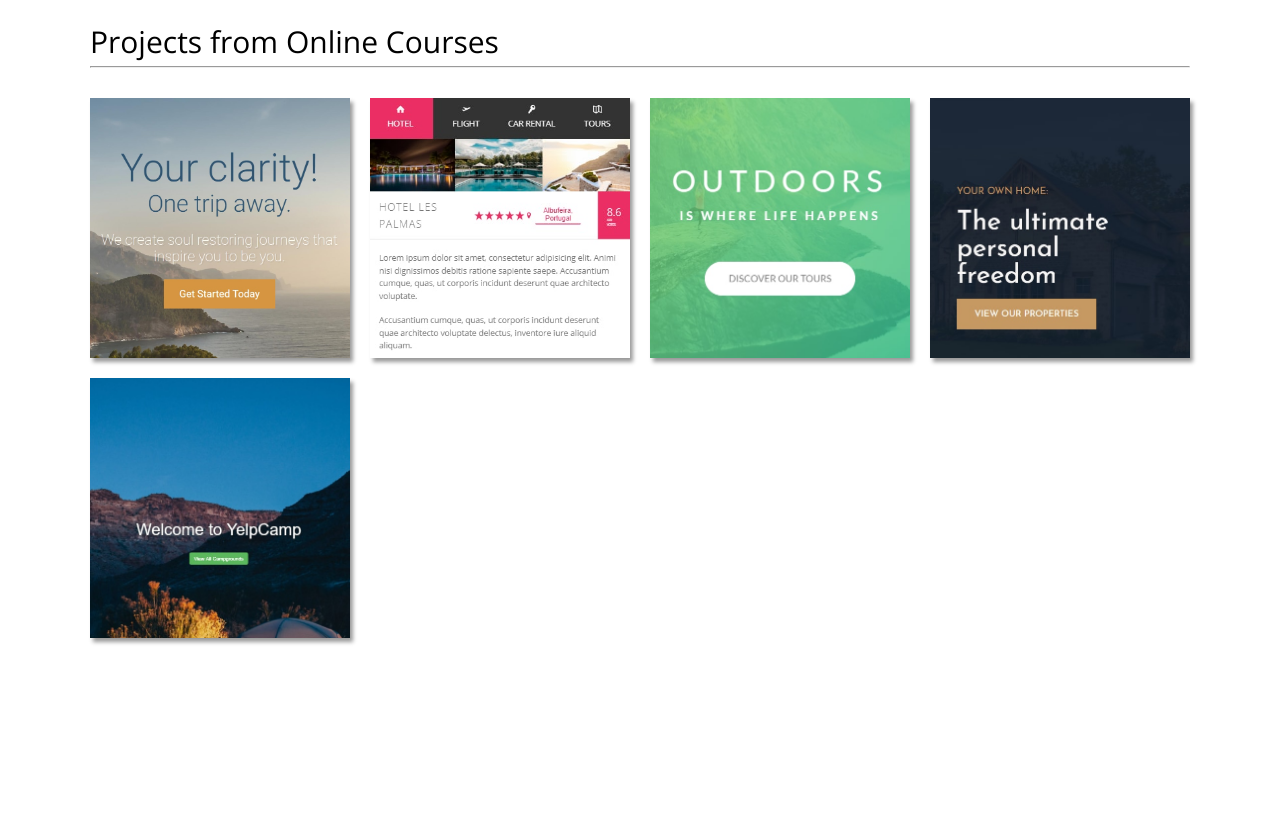
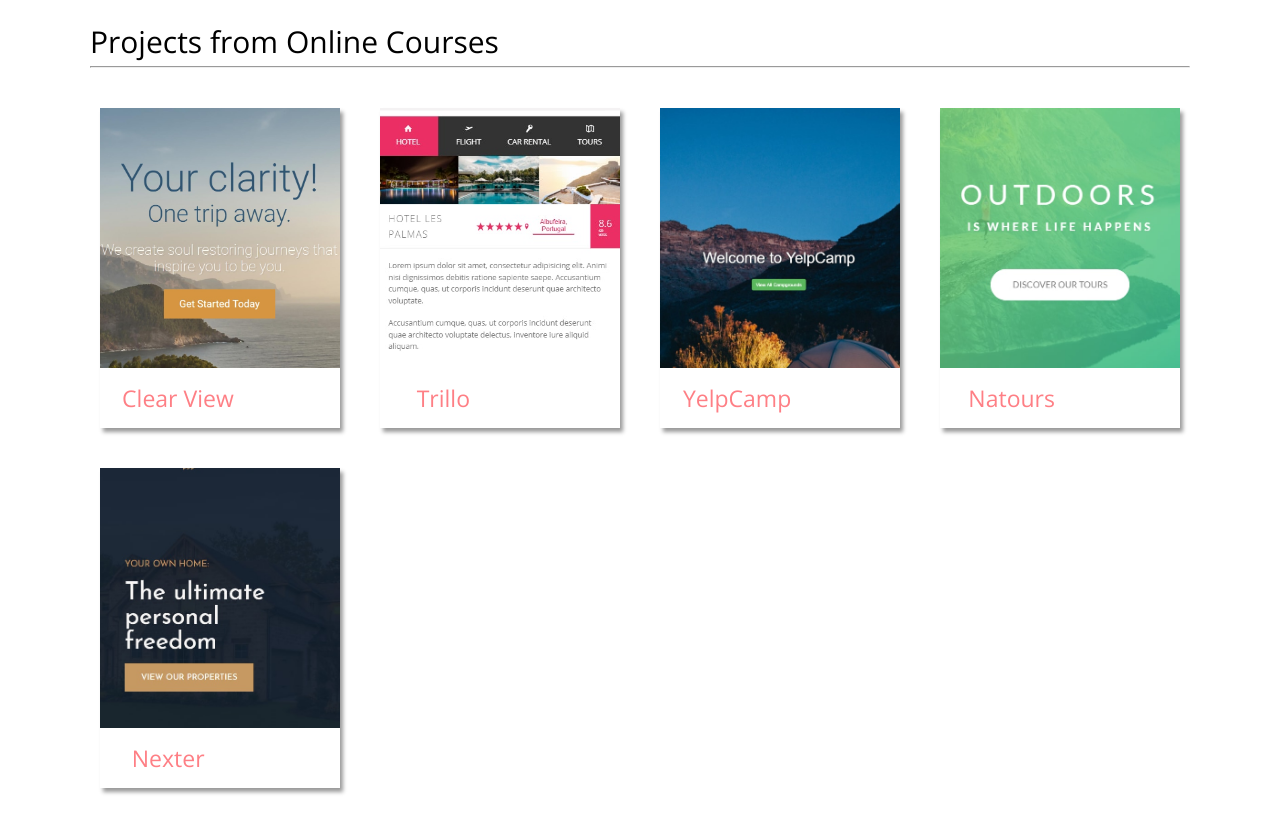
Before and after one commit to ELK75/Portfolio-Site, a website built with webpack: page index.html in a window 1280 px wide. Shown: the part 802-1620 px from the top of the page. Before the commit the page ends 1460 px from the top, so only its background shows below. Built offline with nearby package versions, Linux system fonts and the light colour scheme.

Commit message:
finish projects section

```diff
--- a/index.html
+++ b/index.html
@@ -65,25 +65,64 @@
 
         <div class="gallery">
 
-            <div class="gallery-item">
-                <img class="gallery-image" src="/img/ClearViewEscapes.jpg" alt="Cear View Escapes Website">
-
+            <div class="gallery__item">
+                <img class="gallery__image" src="/img/ClearViewEscapes.jpg" alt="Cear View Escapes Website">
+                <div class="gallery__description">
+                    <a href="https://elk75.github.io/travel-site/" class="gallery__link">Clear View</a>
+                    <a href="https://github.com/ELK75/travel-site" class="gallery__github-link">
+                        <svg class="gallery__icon">
+                            <use xlink:href="img/sprite.svg#icon-github-with-circle"></use>
+                        </svg>
+                    </a>
+                </div>
             </div>
 
-            <div class="gallery-item">
-                <img class="gallery-image" src="/img/Trillo.jpg" alt="Trillo Website">
+            <div class="gallery__item">
+                <img class="gallery__image" src="/img/Trillo.jpg" alt="Trillo Website">
+                <div class="gallery__description">
+                    <a href="https://elk75.github.io/Trillo/" class="gallery__link">Trillo</a>
+                    <a href="https://github.com/ELK75/Trillo" class="gallery__github-link">
+                        <svg class="gallery__icon">
+                            <use xlink:href="img/sprite.svg#icon-github-with-circle"></use>
+                        </svg>
+                    </a>
+                </div>
             </div>
 
-            <div class="gallery-item">
-                <img class="gallery-image" src="/img/Natours.jpg" alt="Natours Website">
+            <div class="gallery__item">
+                <img class="gallery__image" src="/img/YelpCamp.jpg" alt="YelpCamp Website">
+                    <div class="gallery__description">
+                    <a href="https://elk75-yelp-camp.herokuapp.com/" class="gallery__link">YelpCamp</a>
+                    <a href="https://github.com/ELK75/YelpCamp" class="gallery__github-link">
+                        <svg class="gallery__icon">
+                            <use xlink:href="img/sprite.svg#icon-github-with-circle"></use>
+                        </svg>
+                    </a>
+                </div>
             </div>
 
-            <div class="gallery-item">
-                <img class="gallery-image" src="/img/nexter.jpg" alt="nexter Website">
+            <div class="gallery__item">
+                <img class="gallery__image" src="/img/Natours.jpg" alt="Natours Website">
+                <div class="gallery__description">
+                    <a href="https://elk75.github.io/Natours/" class="gallery__link">Natours</a>
+                    <a href="https://github.com/ELK75/Natours" class="gallery__github-link">
+                        <svg class="gallery__icon">
+                            <use xlink:href="img/sprite.svg#icon-github-with-circle"></use>
+                        </svg>
+                    </a>
+                </div>
             </div>
 
-            <div class="gallery-item">
-                <img class="gallery-image" src="/img/YelpCamp.jpg" alt="YelpCamp Website">
+            <div class="gallery__item">
+                <img class="gallery__image" src="/img/nexter.jpg" alt="nexter Website">
+                <div class="gallery__description">
+                    <a href="https://elk75.github.io/Nexter/" class="gallery__link">Nexter</a>
+                    <a href="https://github.com/ELK75/Nexter" class="gallery__github-link">
+                        <svg class="gallery__icon">
+                            <use xlink:href="img/sprite.svg#icon-github-with-circle"></use>
+                        </svg>
+                    </a>
+                </div>
             </div>
 
         </div>
--- a/sass/base/_layout.scss
+++ b/sass/base/_layout.scss
@@ -1,4 +1,8 @@
 .container {
     max-width: 120rem;
     padding: 2rem 5rem;
+
+    @include respond(phone) {
+        padding: 2rem 1.5rem;
+    }
 }
--- a/sass/components/_gallery.scss
+++ b/sass/components/_gallery.scss
@@ -4,29 +4,79 @@
 	flex-wrap: wrap;
 	/* Compensate for excess margin on outer gallery flex items */
 	margin: -1rem -1rem;
-}
 
-.gallery-item {
+	&__item {
 		/* Minimum width of 24rem and grow to fit available space */
 		flex: 1 0 24rem;
 		/* Margin value should be half of grid-gap value as margins on flex items don't collapse */
 		margin: 1rem;
 		box-shadow: 0.3rem 0.4rem 0.4rem rgba(0, 0, 0, 0.4);
 		overflow: hidden;
-	cursor: pointer;
 	}
 
-.gallery-image {
+	&__image {
 		display: block;
 		width: 100%;
 		height: 26rem;
 		object-fit: cover;
 		transition: all 400ms ease-out;
+		cursor: pointer;
 	}
 
-.gallery-image:hover {
-	transform: scale(1.25);
-	filter: brightness(50%);
+	&__image:hover {
+		filter: brightness(80%);
+	}
+
+	&__description {
+
+		display: flex;
+		align-items: center;
+		justify-content: space-around;
+
+		.gallery__icon {
+			height: 4rem;
+			width: 4rem;
+			margin: 1rem 0;
+			cursor: pointer;
+		}
+
+		.gallery__link {
+			position: relative;
+
+			&:before {
+				content: "";
+				position: absolute;
+				width: 100%;
+				height: 2px;
+				bottom: 0;
+				left: 0;
+				background-color: $color-primary;
+				visibility: hidden;
+				transform: scaleX(0);
+				transition: transform 0.3s ease-in-out 0s;
+			}
+
+			&:hover:before {
+				visibility: visible;
+				transform: scaleX(1);
+			}
+
+			&:link,
+			&:visited {
+				font-size: 2.3rem;
+				color: $color-primary;
+				text-decoration: none;
+			}
+		}
+
+		.gallery__github-link {
+			display: flex;
+			align-items: center;
+			height: 4rem;
+			width: 4rem;
+			margin: 1rem 0;
+		}
+	}
 }
 
 /*
```
Also changed, not shown: css/main.css, img/SVG/github-with-circle.svg (added), img/sprite.svg. Lines whose indentation alone changed are shown as unchanged.
